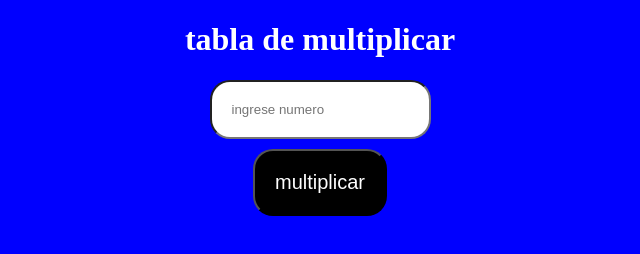
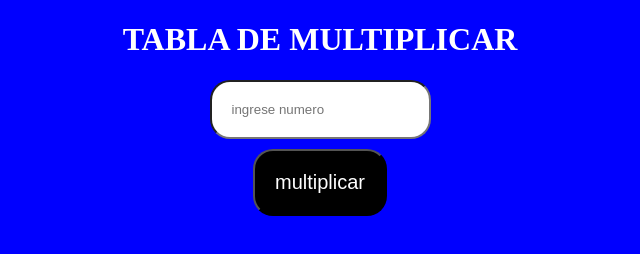
Before and after one commit to jolbap/multiplicacion, a plain HTML site: page index.html in a window 1280 px wide. Shown: the whole page, without its empty margins (320-960 px from the left). Drawn offline with Linux system fonts and the light colour scheme.

Commit message:
cambio de encabezado

```diff
--- a/index.html
+++ b/index.html
@@ -7,7 +7,7 @@
 </head>
 <body>
 	<center>
-		<h1>tabla de multiplicar</h1>
+		<h1>TABLA DE MULTIPLICAR</h1>
 		<input type="text" id="numero" placeholder="ingrese numero"/><br>
 		<input type="submit" id="boton" value="multiplicar" onclick="
 			var n = parseInt(document.getElementById('numero').value);
```
